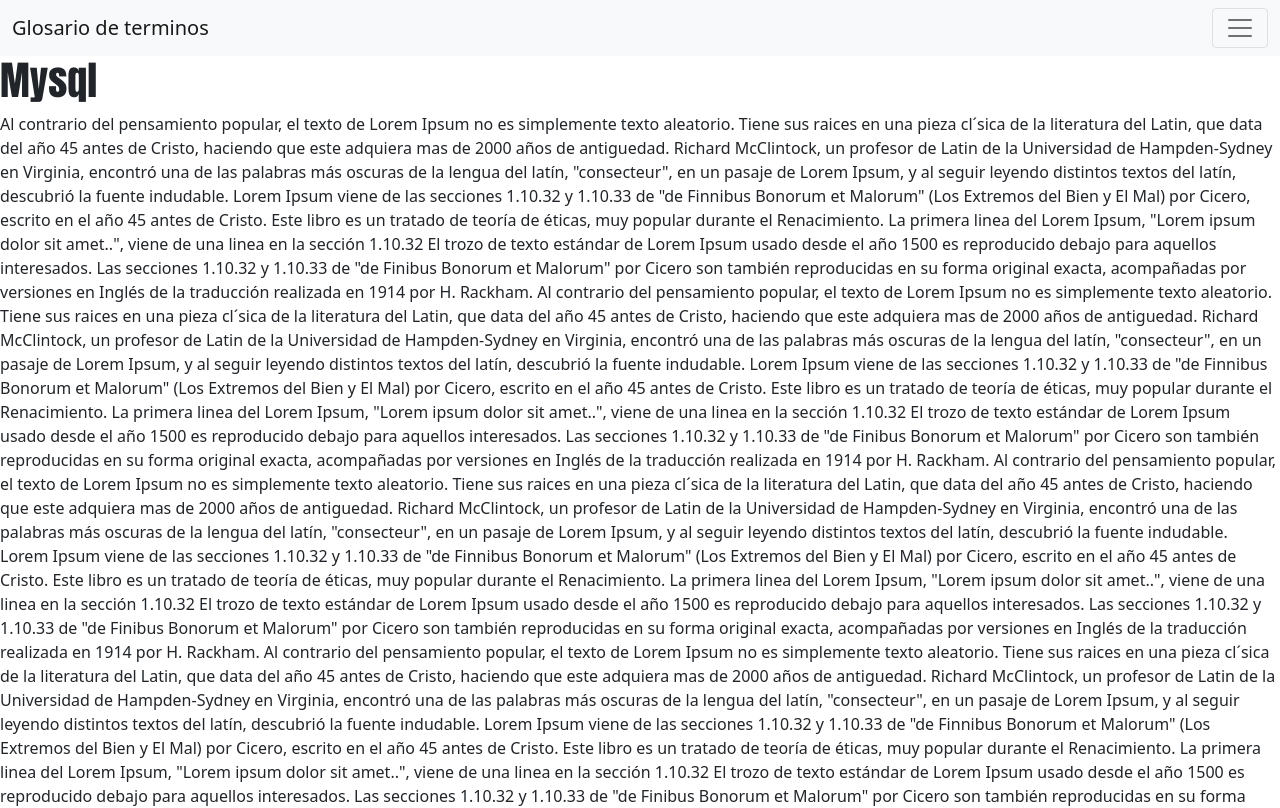
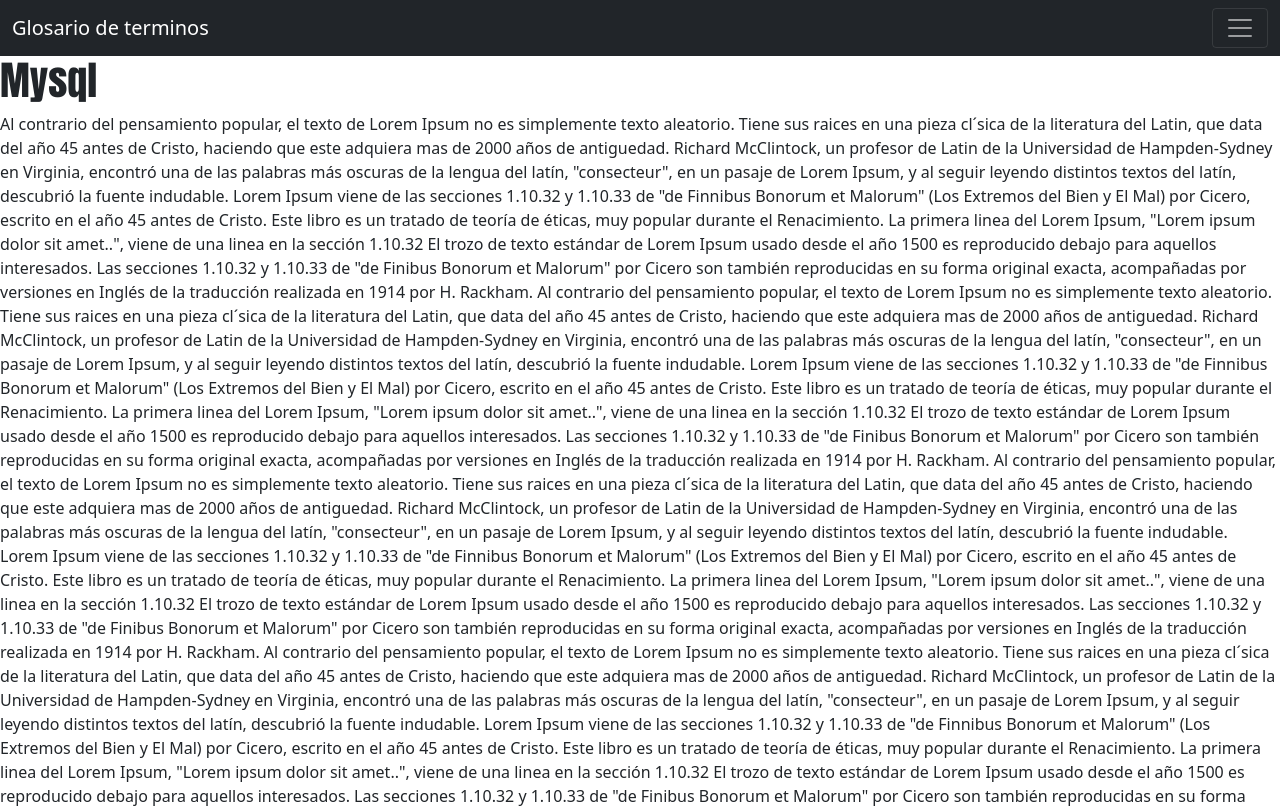
Before and after one commit to cytelsystem/glosariodeterminos, a React (Create React App) app: page / in a window 1280 px wide. Shown: the top 808 px of the page. Built offline with nearby package versions, Linux system fonts and the light colour scheme.

Commit message:
funcionando con offcanvas

```diff
--- a/src/components/Navbar.js
+++ b/src/components/Navbar.js
@@ -8,7 +8,7 @@
   return (
     <div>
 
-      <ReactBootStrap.Navbar bg="light" expand={false}>
+      <ReactBootStrap.Navbar bg="dark" variant="dark" expand="true">
           <ReactBootStrap.Container fluid>
             <ReactBootStrap.Navbar.Brand href="#">Glosario de terminos</ReactBootStrap.Navbar.Brand>
             <ReactBootStrap.Navbar.Toggle aria-controls="offcanvasNavbar" />
--- a/src/db.json
+++ b/src/db.json
@@ -53,12 +53,12 @@
     {
       "id": 11,
       "name": "Imperativa",
-      "Url": "JavaScriptNode1"
+      "Url": "JavaScriptNode"
     },
     {
       "id": 12,
       "name": "ivonne",
-      "Url": "http://www.claro.com.co"
+      "Url": "Mysql"
     }
   ]
 }
```
